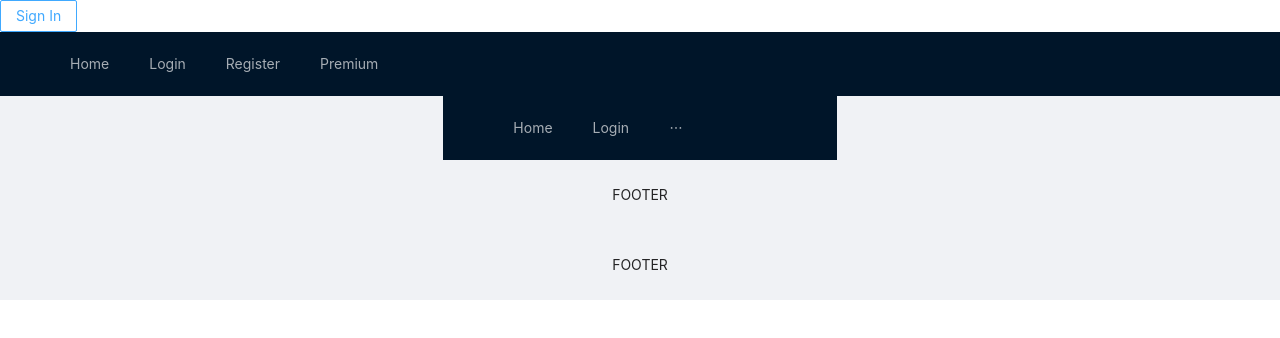
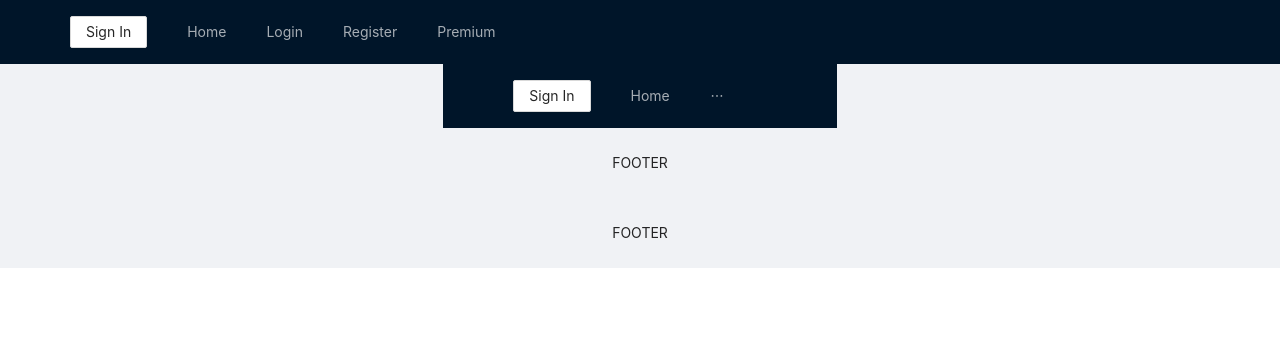
Before and after one commit to DavidCMejia/magazineFS, a Next.js app: page /Componentes/navbar in a window 1280 px wide. Shown: the top 338 px of the page. Built offline with nearby package versions, Linux system fonts and the light colour scheme; no server answers.

Commit message:
proteccion de rutas frontEnd y ServerSideRendering

```diff
--- a/pages/Componentes/navbar.tsx
+++ b/pages/Componentes/navbar.tsx
@@ -1,6 +1,7 @@
 import { Layout, Menu } from 'antd';
 import { NextPage } from 'next';
 import Link from 'next/link';
+import { Toparea } from './Toparea';
 
 const { Header, Content, Footer } = Layout;
 
@@ -11,30 +12,31 @@ const LayoutModel: NextPage<MyComponentProps> = ({children}) => {
 
     return (
         <Layout className="layout">
+
             <Header>
                 <div className="logo" />
-                <Menu
-                mode="horizontal"
-                theme="dark"
-                >
-                <Menu.Item>
+                <Menu mode="horizontal" theme="dark">
+                    <Menu.Item>
+                        <Toparea />
+                    </Menu.Item>
+                    <Menu.Item>
                         <Link href="/"> Home</Link>
                     </Menu.Item>
                     <Menu.Item>
                         <Link href="/Login"> Login</Link>
                     </Menu.Item>
                     <Menu.Item>
-                      <Link href="/Register"> Register</Link>
+                        <Link href="/Register"> Register</Link>
                     </Menu.Item>
                     <Menu.Item>
-                    <Link href="/Premium"> Premium</Link>
+                        <Link href="/Premium"> Premium</Link>
                     </Menu.Item>
 
                 </Menu>
             </Header>
             <Content style={{ padding: '0 50px' }}>
                 <div className="site-layout-content">
-                {children}
+                    {children}
                 </div>
             </Content>
             <Footer style={{ textAlign: 'center' }}>FOOTER</Footer>
--- a/pages/_app.tsx
+++ b/pages/_app.tsx
@@ -5,7 +5,6 @@ import DisplayUsersData from './displayUsers';
 import { Row, Col } from 'antd';
 import LayoutModel from './Componentes/navbar';
 import { SessionProvider as AuthProvider} from 'next-auth/react'
-import { Toparea } from './Componentes/Toparea';
 
 function MyApp({ Component, pageProps }: AppProps) {
 
@@ -21,7 +20,6 @@ return (
 <>
 <AuthProvider session={pageProps.session}>
     <ApolloProvider client={client}>
-    <Toparea />
         <LayoutModel>
             <Row justify="space-around">
                 <Col span={8}>
```
Also changed, not shown: pages/Premium/index.tsx (+37 -5 lines).
